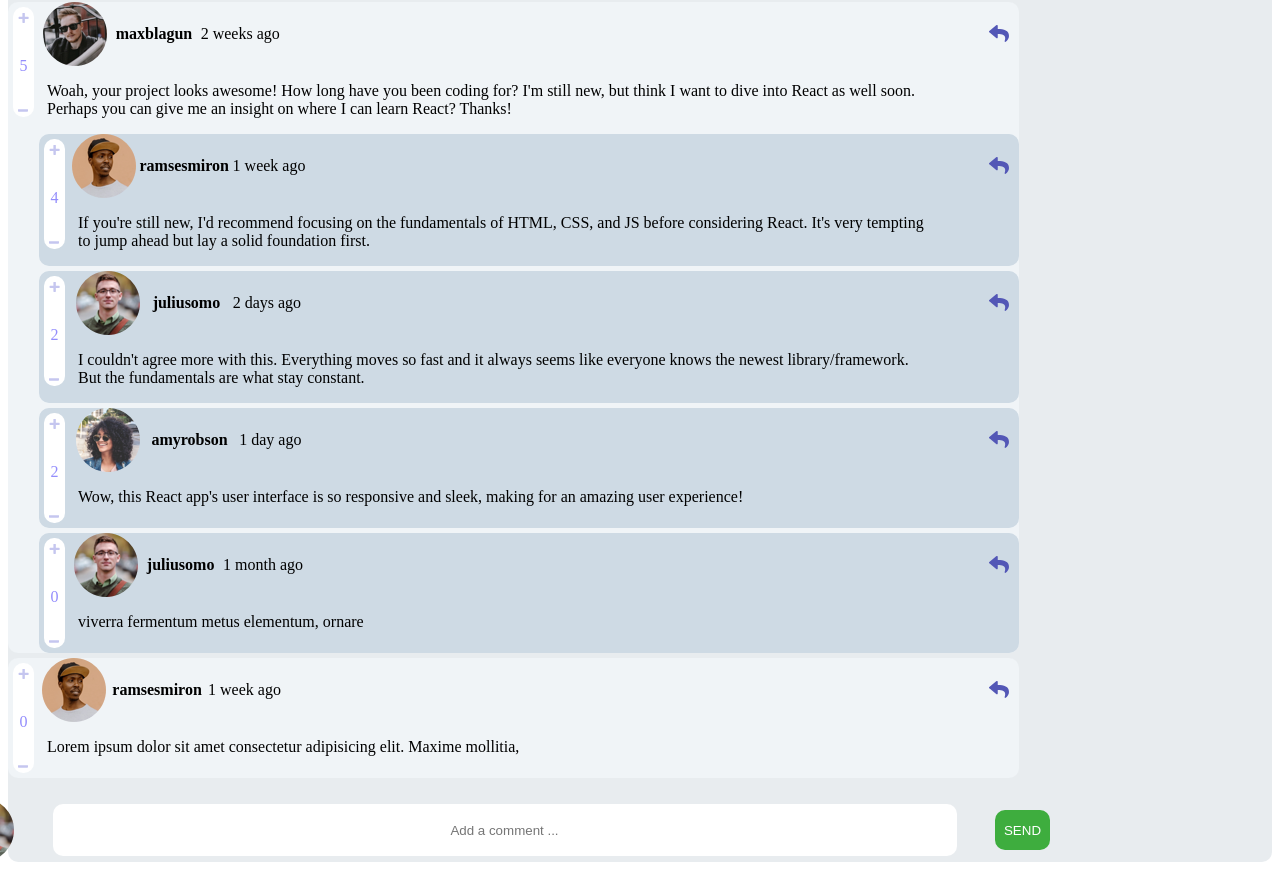
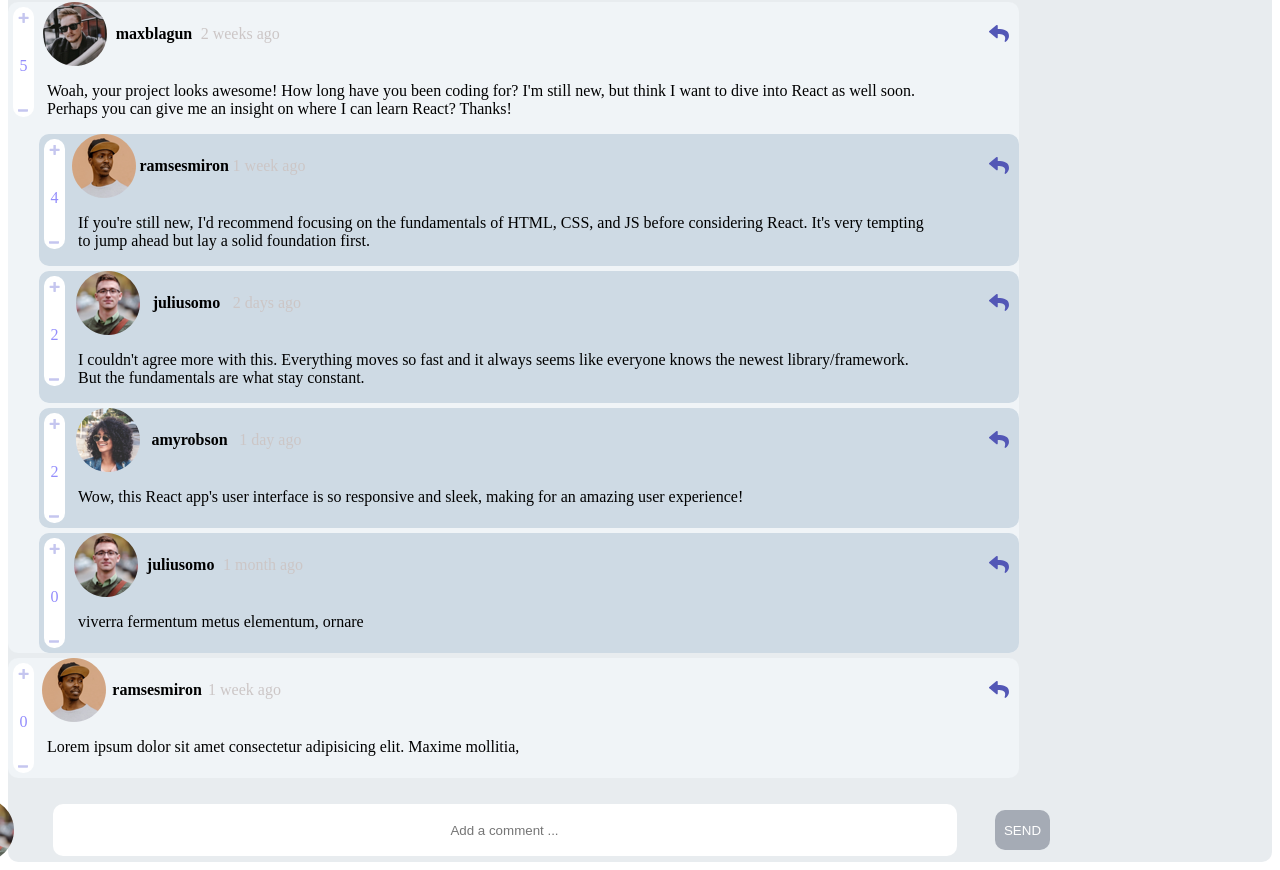
Before and after one commit to shahrzadJavadiKoushesh/AsanPadrakht-Internship, an Angular app in the folder observableInteractiveCommentSection/: page / in a window 1280 px wide. Shown: the part 148-1018 px from the top of the page. Built offline with nearby package versions, Linux system fonts and the light colour scheme.

Commit message:
add add-comment functionality

```diff
--- a/observableInteractiveCommentSection/src/app/add-comment/add-comment.component.html
+++ b/observableInteractiveCommentSection/src/app/add-comment/add-comment.component.html
@@ -3,5 +3,5 @@
     <form [formGroup]="commentInput">
         <input type="text" placeholder="Add a comment ..." formControlName="comment" class="input">
     </form>
-    <button  [disabled]="!commentInput.valid" class="send-btn">SEND</button>
+    <button  [disabled]="!commentInput.valid" class="send-btn" (click)="addComment()">SEND</button>
 </div>
--- a/observableInteractiveCommentSection/src/app/add-comment/add-comment.component.scss
+++ b/observableInteractiveCommentSection/src/app/add-comment/add-comment.component.scss
@@ -24,4 +24,8 @@
         background-color: rgb(62, 173, 62);
         color: #fff;
     }
+    .send-btn:disabled{
+        cursor: not-allowed;
+        background-color: #a5abb5;
+    }
 }
--- a/observableInteractiveCommentSection/src/app/add-comment/add-comment.component.ts
+++ b/observableInteractiveCommentSection/src/app/add-comment/add-comment.component.ts
@@ -1,5 +1,6 @@
-import { Component } from '@angular/core';
+import { Component, OnInit } from '@angular/core';
 import { FormBuilder, Validators } from '@angular/forms';
+import { CommentService } from '../comment.service';
 
 
 @Component({
@@ -9,11 +10,35 @@ import { FormBuilder, Validators } from '@angular/forms';
 })
 export class AddCommentComponent {
 
-  constructor(private fb: FormBuilder){}
+  constructor(private fb: FormBuilder, private commentService: CommentService){}
 
   commentInput = this.fb.group({
     comment: [null, [Validators.required]],
     parentId: [null],
   })
 
+  addComment(){
+    console.log("comment sent");
+    // comment is what user has entered
+    let comment = this.commentInput.value.comment;
+    console.log(comment);
+    const data = {
+      "id": Math.floor(Math.random() * (50 - 6 + 1)) + 6 ,
+      "content": comment,
+      "createdAt": "just now",
+      "score": Math.floor(Math.random() * (50 - 6 + 1)) + 6,
+      "replyingTo": "ramsesmiron",
+      "user": {
+        "image": {
+          "png": "./images/avatars/image-juliusomo.png",
+          "webp": "../assets/images/avatars/image-juliusomo.webp"
+        },
+        "username": "juliusomo"
+      }
+    }
+    console.log(this.commentService.commentsSubject.value)
+    this.commentService.addComment(data);
+    this.commentInput.reset();
+  }
+
 }
--- a/observableInteractiveCommentSection/src/app/comment-list/comment-list.component.html
+++ b/observableInteractiveCommentSection/src/app/comment-list/comment-list.component.html
@@ -12,12 +12,13 @@
           <b>
             {{comment.user.username}}
           </b>
-          {{comment.createdAt}}
+          <p class="createdAt">
+            {{comment.createdAt}}
+          </p>
         </div>
         <img src="../../assets/images/icon-reply.svg" alt="reply" class="reply-icon">
       </div>
       <p class="content">{{ comment.content }}</p>
-      <div *ngIf="comment.replies.length > 0">
         <div *ngFor="let reply of comment.replies">
           <div class="comment reply">
             <div class="comment-score">
@@ -33,7 +34,9 @@
                   <b>
                     {{reply.user.username}}
                   </b>
-                  {{reply.createdAt}}
+                  <p class="createdAt">
+                    {{reply.createdAt}}
+                  </p>
                 </div>
                 <img src="../../assets/images/icon-reply.svg" alt="reply" class="reply-icon">
               </div>
@@ -43,7 +46,6 @@
             </div>
           </div>
         </div>
-      </div>
     </div>
   </div>
 </div>
--- a/observableInteractiveCommentSection/src/app/comment-list/comment-list.component.scss
+++ b/observableInteractiveCommentSection/src/app/comment-list/comment-list.component.scss
@@ -34,6 +34,10 @@
                 width: 25%;
                 justify-content: space-around;
                 align-items: center;
+
+                .createdAt{
+                    color:  #ccc6c6;;
+                }
             }
             .reply-icon{
                 height: 100%;
--- a/observableInteractiveCommentSection/src/app/comment.service.ts
+++ b/observableInteractiveCommentSection/src/app/comment.service.ts
@@ -5,7 +5,7 @@ import { BehaviorSubject, Observable } from 'rxjs';
   providedIn: 'root'
 })
 export class CommentService {
-  private commentsSubject = new BehaviorSubject<any>(null);
+  public commentsSubject = new BehaviorSubject<any>(null);
   comments$: Observable<any> = this.commentsSubject.asObservable();
 
   constructor() {
@@ -119,11 +119,12 @@ export class CommentService {
           "replies": []
         },
       ]
-
     });
   }
 
-  updateComments(data: any) {
-    this.commentsSubject.next(data);
+  addComment(newComment: any){
+    const currentComments = this.commentsSubject.value;
+    currentComments.comments.push(newComment);
+    this.commentsSubject.next(currentComments);
   }
 }
```
